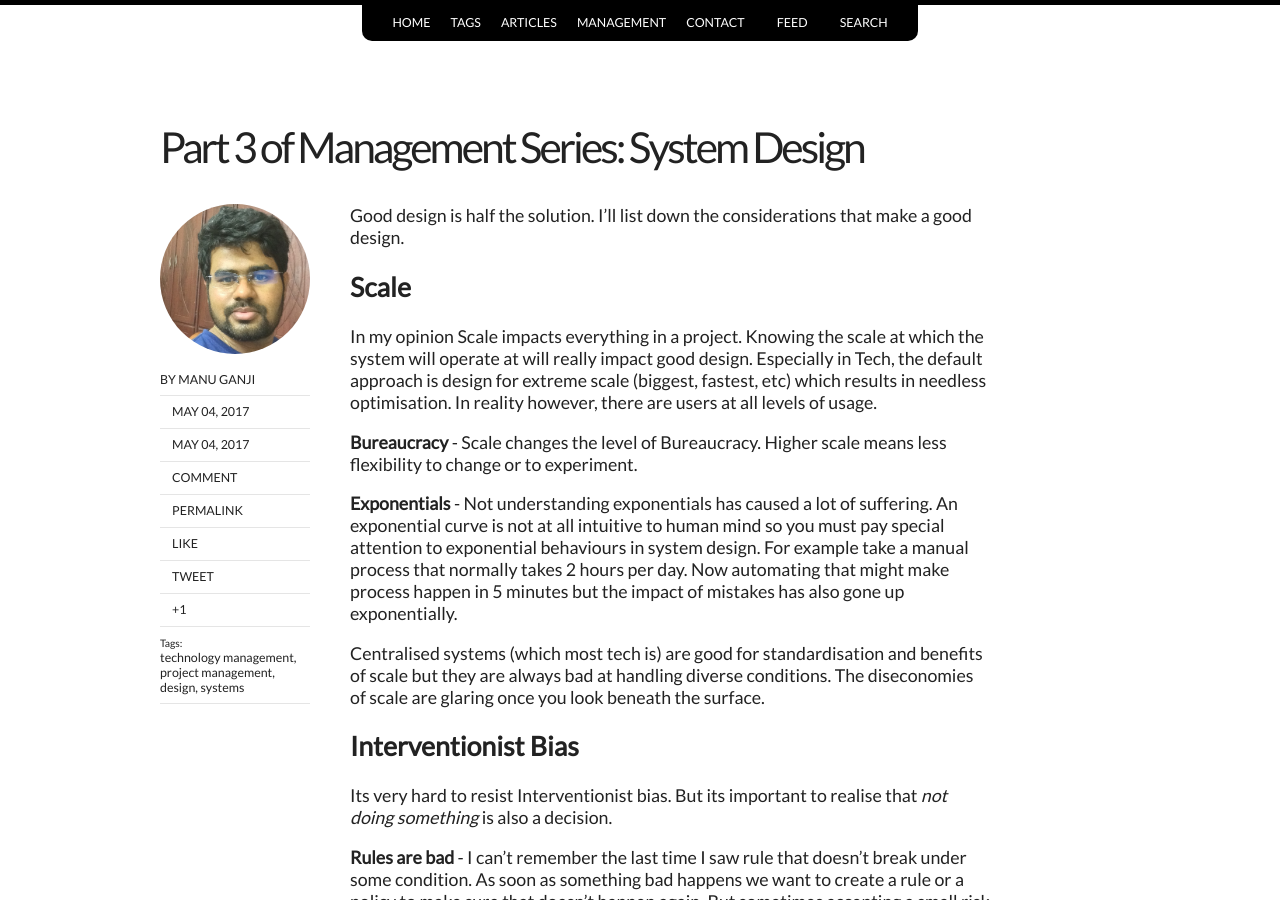
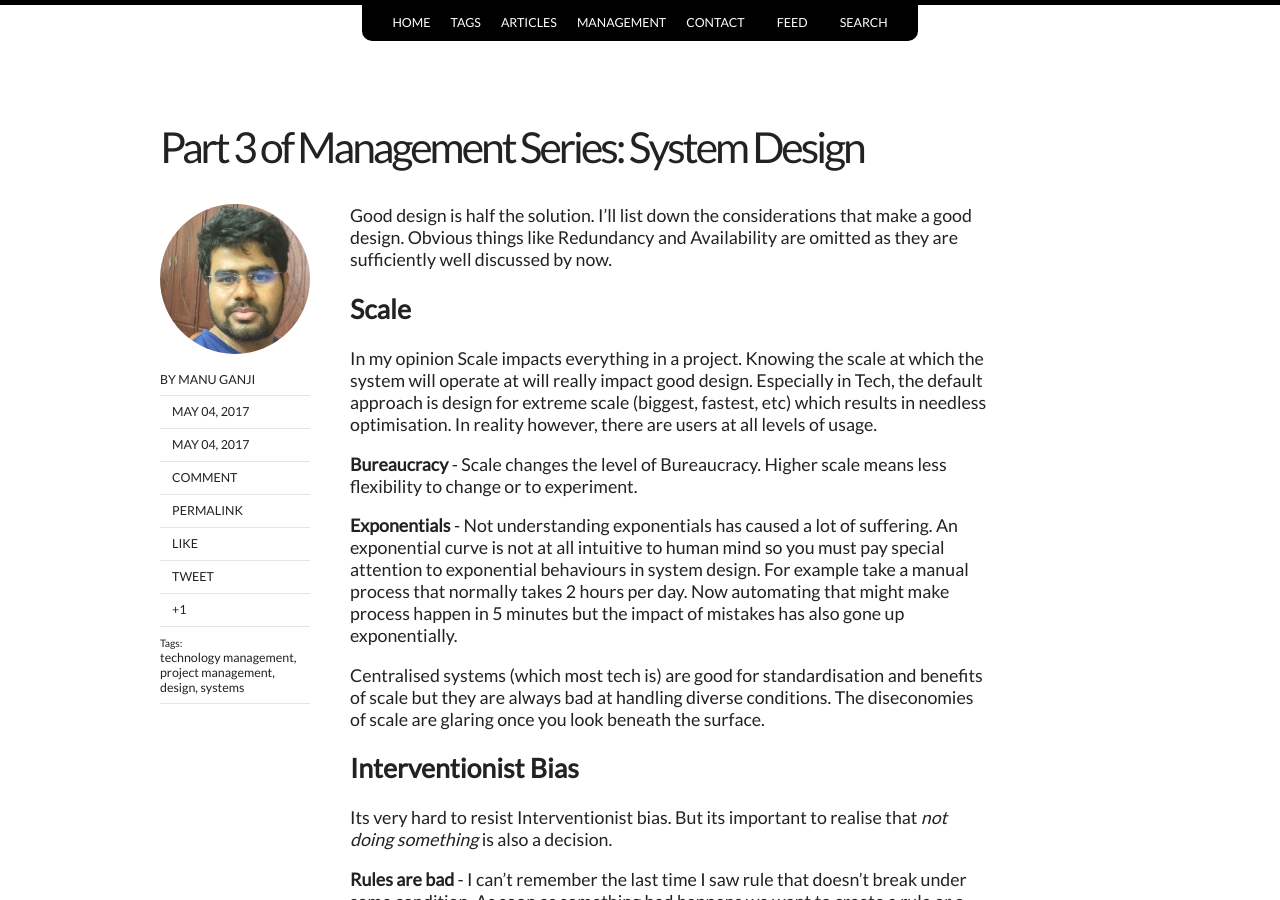
Before and after one commit to manuganji/manuganji.github.io, a Jekyll site: the page built from _posts/2017-05-04-system-design.md, in a window 1280 px wide and 900 px high. Built offline with Jekyll 4.4.1, drawn with Linux system fonts in a browser that asks for light colours; nearby versions of some CDN libraries; comment, search, counter and statistics services are not loaded; some of the changed text lies outside the part shown.

Commit message:
Updating copy

```diff
--- a/_posts/2017-05-04-system-design.md
+++ b/_posts/2017-05-04-system-design.md
@@ -6,7 +6,7 @@ categories: management
 tags: [technology management, project management, design, systems]
 modified: 2017-5-4
 ---
-Good design is half the solution. I'll list down the considerations that make a good design.
+Good design is half the solution. I'll list down the considerations that make a good design. Obvious things like Redundancy and Availability are omitted as they are sufficiently well discussed by now.
 
 # Scale
 
@@ -62,11 +62,12 @@ People are irrational. Imporant to understand that what looks good on paper is r
 
 There is an urge to look for complex answers. Simple answers are more robust to uncertainty. Complex answers are more specific and more fragile.
 
+---
 
-Resources
------------
+Resources to understand better.
 
 * _Small Is Beautiful_ by E F Schumacher
+* _Thinking Fast and Slow_ by Daniel Kahneman
 * _Antifragile_ by Nassim Nicholas Taleb
 * _Lean Startup_ by Eric Ries
 * [Bret Victor - Inventing on Principle](https://vimeo.com/36579366)
```
